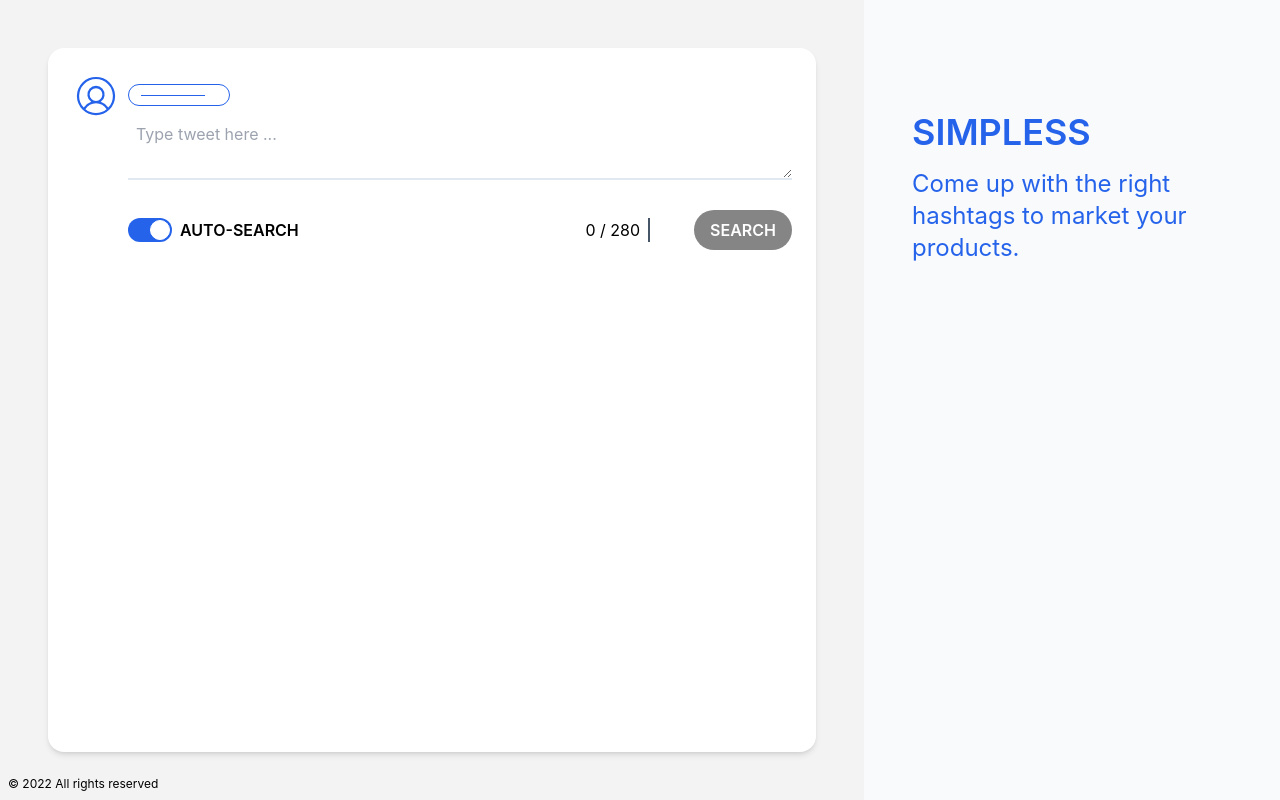
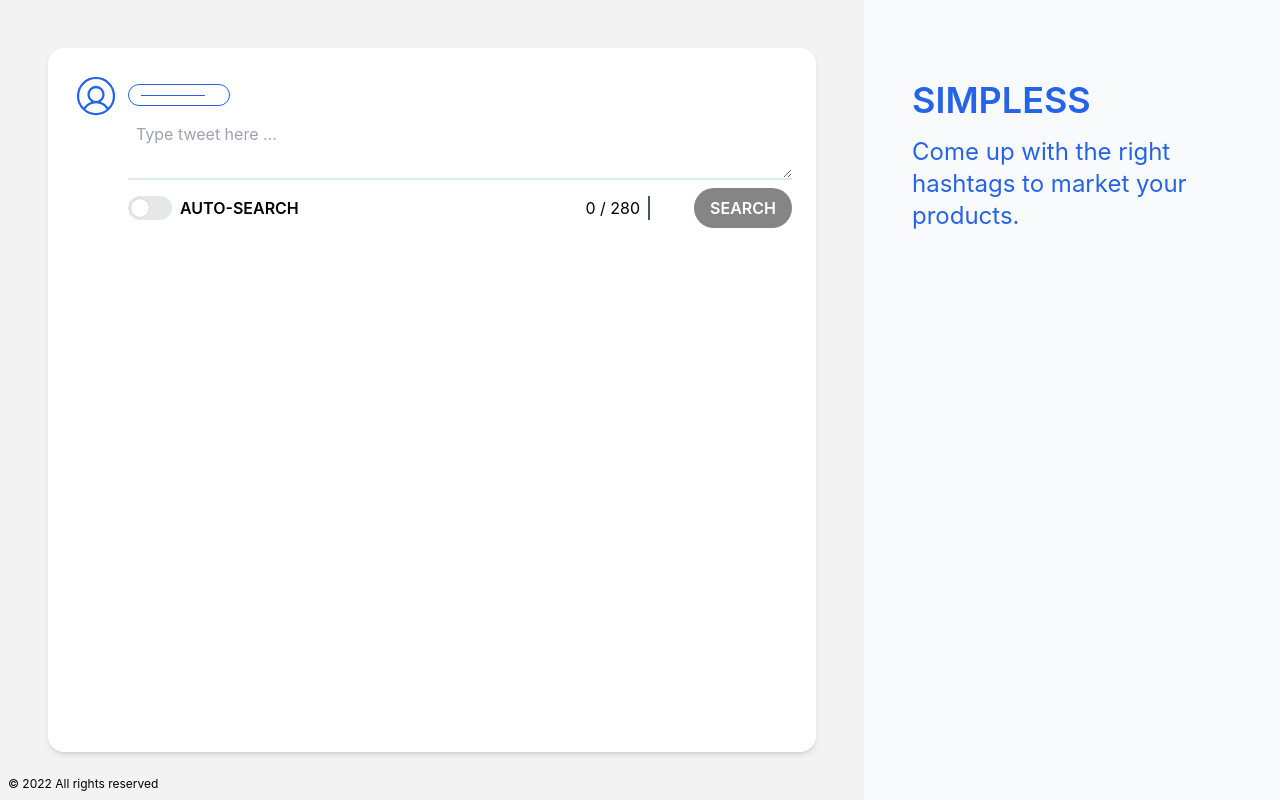
Before and after one commit to Little-Ghost-Appetizer/simpless-v2, a Next.js app: page / in a window 1280 px wide. Built offline with nearby package versions, Linux system fonts and the light colour scheme; some icons are missing.

Commit message:
change tag selection logic

```diff
--- a/components/Tag.tsx
+++ b/components/Tag.tsx
@@ -1,25 +1,26 @@
-import { Icon, InlineIcon } from "@iconify/react";
-import { useState } from "react";
+import { InlineIcon } from "@iconify/react";
+import { useEffect, useState } from "react";
 
-interface BadgeProps {
+interface TagProps {
 	label: string;
 	className: string;
 	idx: number;
-	setSelectedKeywords: Function;
+	tweet?: string;
+	onClick: Function;
 }
 
-function Badge({ label, className, idx, setSelectedKeywords }: BadgeProps) {
+function Tag({ label, className, idx, tweet, onClick }: TagProps) {
 	const [isSelected, setIsSelected] = useState(false);
+
+	useEffect(() => {
+	  if(!tweet) return
+	  setIsSelected(tweet.includes(label))
+	}, [label, tweet])
+
 	return (
 		<div
 			style={{ animationDelay: `${idx / 30}s` }}
-			onClick={() => {
-				setIsSelected(!isSelected);
-				setSelectedKeywords((oldState: string[]) => {
-					if(oldState.includes(label)) return oldState.filter((v) => v !== label)
-					else return [...oldState, label]
-				});
-			}}
+			onClick={() => onClick(label)}
 			className={`opacity-0 rounded-3xl mr-2 bg-white inline-flex text-sm md:text-base font-semibold p-1 px-2 md:p-2 md:px-3 cursor-pointer
 			select-none animate-fade-in [animation-fill-mode:forwards] transition-colors ${className} ${
 				isSelected
@@ -50,4 +51,4 @@
 	);
 }
 
-export default Badge;
+export default Tag;
--- a/components/TagList.tsx
+++ b/components/TagList.tsx
@@ -1,11 +1,13 @@
 import Tag from "./Tag";
 import { scraper } from "./Fetcher";
-import useSWR, { mutate, useSWRConfig } from "swr";
+import useSWR from "swr";
 import { useEffect } from "react";
 
 interface TagListProps {
 	tweet?: string;
-	setSelectedKeywords: Function;
+	setTweet: Function;
+	shouldSearch: boolean;
+	setShouldSearch: Function;
 }
 
 interface ResponseType {
@@ -15,7 +17,7 @@
 const mockUrl = "https://6377ed020992902a2513e93a.mockapi.io/word";
 const url = "http://127.0.0.1:5000"
 
-function BadgeList({ tweet, setSelectedKeywords }: TagListProps) {
+function TagList({ tweet, setTweet, shouldSearch, setShouldSearch }: TagListProps) {
 	const { data, mutate, error, isValidating } = useSWR(
 		tweet ? mockUrl : null,
 		(url) => scraper(url, tweet),
@@ -23,10 +25,20 @@
 	);
 	const res = data as ResponseType;
 
+	function handleClick(label: string){
+		if(tweet?.includes(label)){
+			setTweet(tweet.replace(' ' + label, ''))
+		}
+		else{
+			setTweet(tweet + ' ' + label)
+		}
+	}
+
+
 	useEffect(() => {
-		mutate();
-		setSelectedKeywords([])
-	}, [tweet, mutate, setSelectedKeywords]);
+		if(shouldSearch) mutate();
+		setShouldSearch(false);
+	}, [mutate, setShouldSearch, shouldSearch]);
 
 	// useEffect(() => {
 	// 	if(res) setSelectedKeywords(res.keywords)
@@ -36,7 +48,7 @@
 		<>
 			{res?.keywords && !isValidating && !error ? (
 				<>
-				<div className="text-lg mb-2 md:text-xl md:mb-4"> In this context, people are talking about... </div>
+				<div className="text-lg mb-2 mt-4 md:text-xl md:mb-4"> In this context, people are talking about... </div>
 				<div className="space-y-3 md:space-y-4 flex-col flex-wrap flex-grow">
 					{res.keywords.map((t: any, idx: number) => {
 						return (
@@ -45,7 +57,8 @@
 								key={idx}
 								idx={idx}
 								label={t}
-								setSelectedKeywords={setSelectedKeywords}
+								onClick={handleClick}
+								tweet={tweet}
 							/>
 						);
 					})}
@@ -63,4 +76,4 @@
 	);
 }
 
-export default BadgeList;
+export default TagList;
--- a/components/ToggleSwitch.tsx
+++ b/components/ToggleSwitch.tsx
@@ -1,10 +1,11 @@
 import React, { ChangeEvent } from 'react'
 
 type ToggleSwitchProps = {
-  setChecked: Function
+  checked: boolean;
+  setChecked: Function;
 }
 
-export default function ToggleSwitch({setChecked}: ToggleSwitchProps) {
+export default function ToggleSwitch({checked, setChecked}: ToggleSwitchProps) {
 
   function handleChange(e: ChangeEvent<HTMLInputElement>) {
     setChecked(e.target.checked)
@@ -12,7 +13,7 @@
 
   return (
     <label className="inline-flex relative items-center cursor-pointer">
-        <input onChange={handleChange} type="checkbox" className="sr-only peer " defaultChecked={true}/>
+        <input onChange={handleChange} type="checkbox" className="sr-only peer " checked={checked}/>
         <div className="w-11 h-6 bg-gray-200 rounded-full peer peer-checked:after:translate-x-full peer-checked:after:border-white after:content-[''] after:absolute after:top-[2px] after:left-[2px] after:bg-white after:border-gray-300 after:border after:rounded-full after:h-5 after:w-5 after:transition-all peer-checked:bg-blue-600"></div>
         <span className="ml-2 text-sm md:text-base font-semibold">AUTO-SEARCH</span>
     </label>
--- a/components/TweetBox.tsx
+++ b/components/TweetBox.tsx
@@ -1,31 +1,24 @@
 import { Icon, InlineIcon } from "@iconify/react";
-import { ChangeEvent, useEffect, useState } from "react";
+import { useState } from "react";
 import ToggleSwitch from "./ToggleSwitch";
 import Toast from './Toast'
 import TweetTextArea from "./TweetTextArea";
 interface TweetBoxProps {
+	tweet: string;
 	setTweet: Function;
-	selectedKeywords: string[];
+	setShouldSearch: Function;
+	autoSearch: boolean;
+	setAutoSearch: Function;
 }
 
 export default function TweetBox({
+	tweet,
 	setTweet,
-	selectedKeywords,
+	setShouldSearch,
+	autoSearch,
+	setAutoSearch
 }: TweetBoxProps) {
-	const [tweetText, setTweetText] = useState("");
-	const [autoSearch, setAutoSearch] = useState(true);
 	const [showToast, setShowToast] = useState(false);
-
-	useEffect(() => {
-		let timer = setTimeout(() => {
-			if (autoSearch) setTweet(tweetText);
-		}, 1000);
-
-		return () => {
-			clearTimeout(timer);
-		};
-	}, [autoSearch, setTweet, tweetText]);
-
 
 	return (
 		<div className="flex flex-row shadow-md bg-white rounded-2xl m-4 p-4 md:w-1/2 md:p-6 lg:w-3/5 md:m-12 w-auto space-x-2">
@@ -39,7 +32,7 @@
 					<hr className="select-none w-16 m-auto border-t-blue-600 mx-1" />
 					<InlineIcon icon="mdi:chevron-down" inline className="inline" />
 				</div>
-				<TweetTextArea tweetText={tweetText} setTweetText={setTweetText} selectedKeywords={selectedKeywords}/>
+				<TweetTextArea tweet={tweet} setTweet={setTweet}/>
 
 				{/* <div className="flex flex-row flex-wrap  text-xs text-blue-600">
 					{selectedKeywords.length > 0 && (
@@ -52,14 +45,14 @@
 					)}
 				</div> */}
 				<div className="flex flex-wrap items-center justify-center gap-y-2 gap-x-1	">
-					<ToggleSwitch setChecked={setAutoSearch} />
+					<ToggleSwitch checked={autoSearch} setChecked={setAutoSearch} />
 					<div className="ml-auto flex">
-						<div className="text-sm md:text-base  pr-2 border-r-slate-600 border-r-2">{`${tweetText.length} / 280`}</div>
+						<div className="text-sm md:text-base  pr-2 border-r-slate-600 border-r-2">{`${tweet.length} / 280`}</div>
 						<button
 							className="bg-white hover:bg-slate-200 rounded-full w-6 h-6 mx-2"
 							onClick={() => {
 								navigator.clipboard.writeText(
-									tweetText + "\n" + selectedKeywords.join(" ")
+									tweet
 								)
 								setShowToast(true);
 							}}
@@ -68,7 +61,7 @@
 						</button>
 						<Toast text={"Tweet copied to clipboard!"} shouldShow={showToast} setShouldShow={setShowToast}/>
 					</div>
-					<button onClick={() => setTweet(tweetText)} disabled={tweetText ? false: true} className="text-white bg-blue-700 hover:bg-blue-900 rounded-full p-2 px-4 font-semibold disabled:bg-[#858585]">
+					<button onClick={() => setShouldSearch(true)} disabled={tweet ? false: true} className="text-white bg-blue-700 hover:bg-blue-900 rounded-full p-2 px-4 font-semibold disabled:bg-[#858585]">
 						SEARCH
 					</button>
 				</div>
--- a/components/TweetTextArea.tsx
+++ b/components/TweetTextArea.tsx
@@ -6,41 +6,22 @@
 import { text } from "stream/consumers";
 
 interface TweetTextAreaProps {
-    tweetText: string
-    setTweetText: Function
-	selectedKeywords: string[]
+    tweet: string
+    setTweet: Function
 }
 
 export default function TweetTextArea({
-    tweetText,
-    setTweetText,
-	selectedKeywords
+    tweet,
+    setTweet,
 }: TweetTextAreaProps){
     const textAreaRef = useRef<HTMLTextAreaElement>(null);
-    const prev = usePrevious({selectedKeywords})
 
     function handleChange(e: ChangeEvent<HTMLTextAreaElement>) {
-		setTweetText(e.target.value.substring(0, 280));
+		setTweet(e.target.value.substring(0, 280));
 	}
 
-    useEffect(() => {
-        var t = tweetText
-        const removed = prev?.selectedKeywords.filter(x => !selectedKeywords.includes(x));
-        const added = selectedKeywords.filter(x => !prev?.selectedKeywords.includes(x));
-
-        removed?.forEach(keyword =>{
-            t = t.replace(' ' + keyword, '')
-        })
-        added?.forEach(keyword => {
-            t += ' ' + keyword
-        })
-        setTweetText(t.substring(0, 280))
-        textAreaRef.current?.focus()
-        // setTweetText(newValue);
-    }, [selectedKeywords, setTweetText])
-
 	return (
-        <div>
+        <>
             {
                 // TODO: highlight text that match with selected tags
             /* <div
@@ -56,10 +37,10 @@
             <textarea
                 ref={textAreaRef}
                 className="w-full max-h-[80%] mb-4 p-2 border-slate-200 border-b-2 outline-0"
-                value={tweetText}
+                value={tweet}
                 onChange={handleChange}
                 placeholder="Type tweet here ..."
             />
-        </div>
+        </>
 	);
 }
--- a/pages/index.tsx
+++ b/pages/index.tsx
@@ -1,12 +1,22 @@
 import Head from "next/head";
-import { useState } from "react";
-import { createContext } from "vm";
+import { useEffect, useState } from "react";
 import TagList from "../components/TagList";
 import TweetBox from "../components/TweetBox";
 
 export default function Home() {
+	const [shouldSearch, setShouldSearch] = useState(false);
 	const [tweet, setTweet] = useState<string>("");
-	const [selectedKeywords, setSelectedKeywords] = useState<string[]>([])
+	const [autoSearch, setAutoSearch] = useState(false);
+
+	useEffect(() =>{
+		let timer = setTimeout(() => {
+			if (autoSearch) setShouldSearch(true);
+		}, 1000);
+
+		return () => {
+			clearTimeout(timer);
+		};
+	}, [autoSearch, tweet])
 
 	return (
 		<div className="h-screen bg-[#f3f3f3]">
@@ -17,23 +27,33 @@
 			</Head>
 
 			<main className="flex flex-col md:flex-row h-full">
-				<TweetBox setTweet={setTweet} selectedKeywords={selectedKeywords}/>
+				<TweetBox
+					autoSearch={autoSearch}
+					setAutoSearch={setAutoSearch}
+					setShouldSearch={setShouldSearch}
+					tweet={tweet}
+					setTweet={setTweet}
+				/>
 				<div className="bg-gray-50 flex flex-col flex-1 p-6 lg:p-12">
-					{
-						tweet ? (
-							<TagList tweet={tweet} setSelectedKeywords={setSelectedKeywords}/>
+					{tweet ? (
+						<TagList
+							shouldSearch={shouldSearch}
+							setShouldSearch={setShouldSearch}
+							tweet={tweet}
+							setTweet={setTweet}
+						/>
 					) : (
-							<div className="pt-16 text-blue-600">
+						<div className="pt-8 text-blue-600">
 							<h1 className="text-4xl mb-4 font-semibold"> SIMPLESS </h1>
 							<p className="text-2xl mb-16">
 								Come up with the right hashtags to market your products.
 							</p>
 						</div>
-						)
-					}
-
+					)}
 				</div>
-				<div className="absolute left-2 bottom-2 text-xs"> © 2022 All rights reserved </div>
+				<div className="absolute left-2 bottom-2 text-xs">
+					© 2022 All rights reserved
+				</div>
 			</main>
 		</div>
 	);
```
Lines whose indentation alone changed are shown as unchanged.
